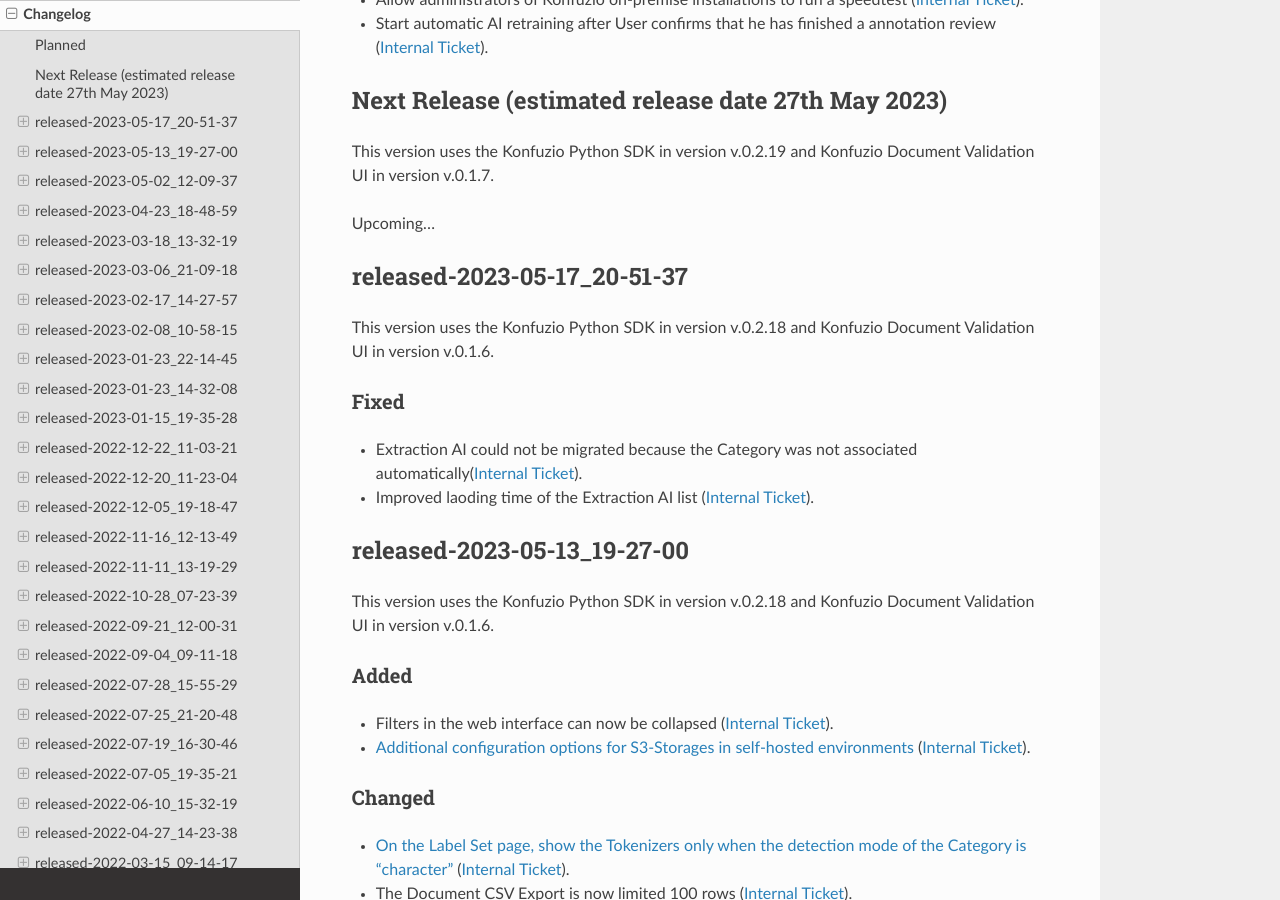
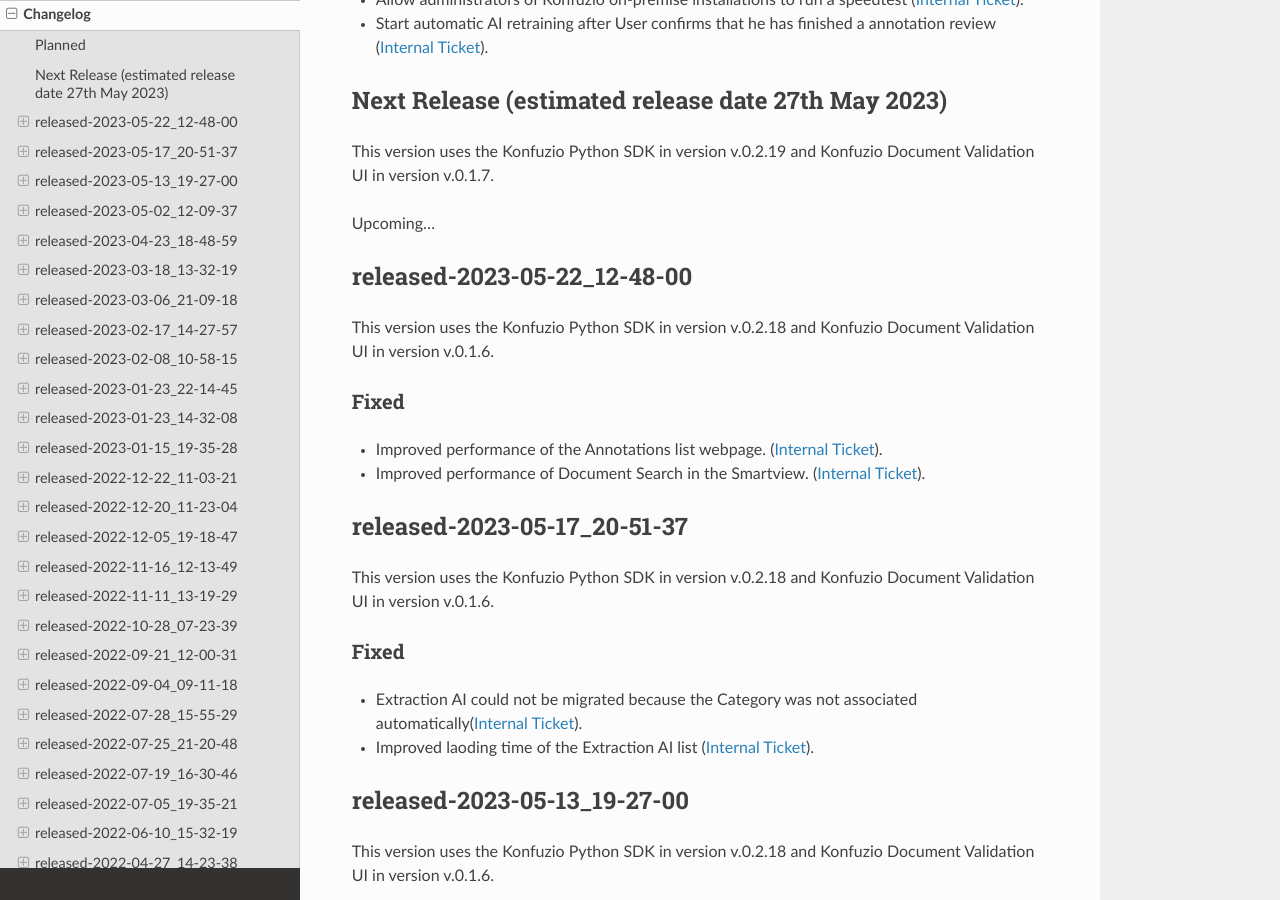
Before and after one commit to konfuzio-ai/konfuzio-sdk, a Sphinx documentation site: the page built from docs/web/changelog_app.md, in a window 1280 px wide and 900 px high, scrolled down 612 px. Built offline with Sphinx 7.4.7 and the Read the Docs theme 2.0.0, drawn with Linux system fonts in a browser that asks for light colours; pages that are not in the unit, such as notebooks, are missing from menus; a script that is not in the unit is left out.

Commit message:
Update changelog_app.md

```diff
--- a/docs/web/changelog_app.md
+++ b/docs/web/changelog_app.md
@@ -26,6 +26,14 @@
 This version uses the Konfuzio Python SDK in version v.0.2.19 and Konfuzio Document Validation UI in version v.0.1.7.
 
 Upcoming...
+
+## released-2023-05-22_12-48-00
+
+This version uses the Konfuzio Python SDK in version v.0.2.18 and Konfuzio Document Validation UI in version v.0.1.6.
+
+### Fixed
+- Improved performance of the Annotations list webpage.  ([Internal Ticket](https://git.konfuzio.com/konfuzio/objectives/-/issues/11133)).
+- Improved performance of Document Search in the Smartview.  ([Internal Ticket](https://git.konfuzio.com/konfuzio/objectives/-/issues/11140)).
 
 ## released-2023-05-17_20-51-37
 
```
